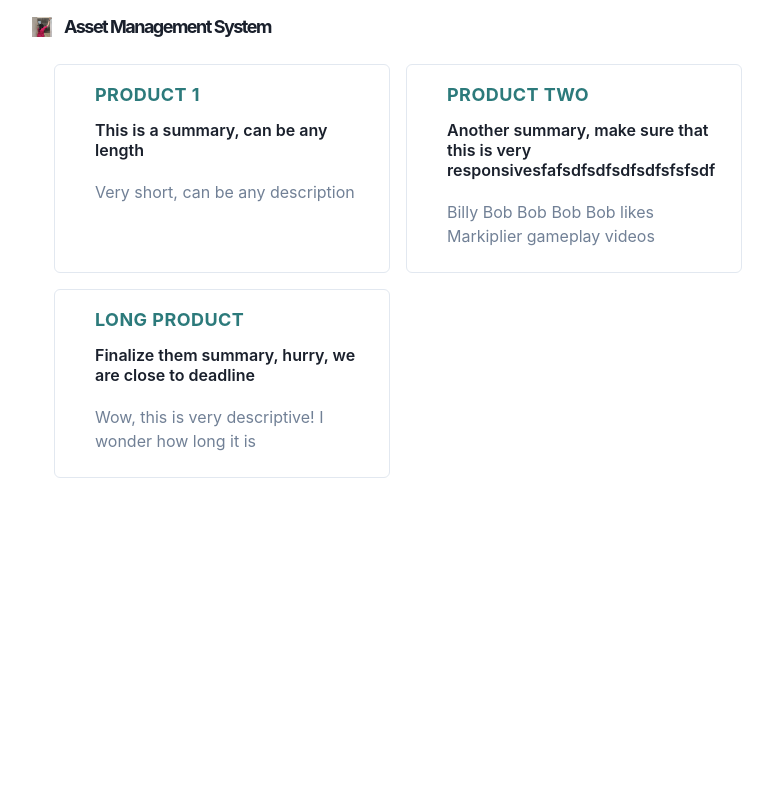
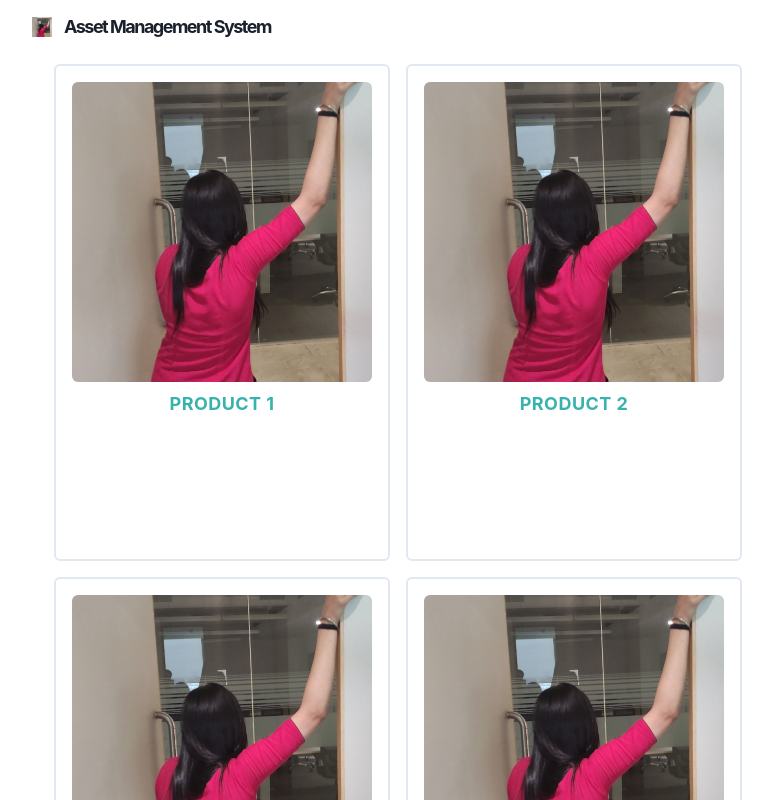
Before and after one commit to Sahajpal/AssestManagementSystem, a Next.js app: page / in a window 1280 px wide. Shown: the top 800 px of the page, without its empty margins (242-1015 px from the left). Built offline with nearby package versions, Linux system fonts and the light colour scheme.

Commit message:
fix: Assest Card Styling

```diff
--- a/components/cards.js
+++ b/components/cards.js
@@ -14,25 +14,25 @@ function Card(props) {
   return (
     <LinkBox
       p={4}
-      display={{ md: 'flex' }}
+      display="inline-block"
       maxWidth="32rem"
-      borderWidth={1}
+      borderWidth={2}
       margin={2}
       rounded="md"
     >
       <AspectRatio ratio={1 / 1}>
         <Image
-          maxWidth="200px"
           margin="auto"
           src="images/Logo.jpeg"
-          alt="Woman paying for a purchase"
+          alt="Woman's Swag"
+          rounded="md"
         />
       </AspectRatio>
+
       <Stack
         align={{ base: 'center', md: 'stretch' }}
-        textAlign={{ base: 'center', md: 'left' }}
+        textAlign={{ base: 'center' }}
         mt={{ base: 4, md: 0 }}
-        ml={{ md: 6 }}
       >
         <LinkOverlay
           href="#"
@@ -40,22 +40,32 @@ function Card(props) {
           textTransform="uppercase"
           fontSize="lg"
           letterSpacing="wide"
-          color="teal.600"
+          color="teal.400"
+          my={2}
         >
           {product}
-        </LinkOverlay>
           <Text
-          my={1}
+            mx={5}
+            mt={2}
             display="block"
             fontSize="md"
+            color="whiteAlpha.900"
+            textAlign="left"
             lineHeight="normal"
             fontWeight="semibold"
           >
             {summary}
           </Text>
-        <Text my={2} color="gray.500">
+          <Text
+            mx={5}
+            my={5}
+            textAlign="left"
+            color="whiteAlpha.700"
+            fontSize="x-small"
+          >
             {longLine}
           </Text>
+        </LinkOverlay>
       </Stack>
     </LinkBox>
   )
--- a/pages/index.js
+++ b/pages/index.js
@@ -1,36 +1,53 @@
-import React from "react";
-import { ChakraProvider, SimpleGrid, Container } from "@chakra-ui/react";
-import Card from "../components/cards";
+import React from 'react'
+import { ChakraProvider, SimpleGrid, Container } from '@chakra-ui/react'
+import Card from '../components/cards'
 
 function Cards() {
   const dataList = [
     {
-      id: "1",
-      product: "Product 1",
-      summary: "This is a summary, can be any length",
-      longLine: "Very short, can be any description"
+      id: '1',
+      product: 'Product 1',
+      summary: 'This is a summary, can be any length',
+      longLine: 'Wow, this is very descriptive! I wonder how long it is'
     },
     {
-      id: "2",
-      product: "Product Two",
-      summary:
-        "Another summary, make sure that this is very responsivesfafsdfsdfsdfsdfsfsfsdf",
-      longLine: "Billy Bob Bob Bob Bob likes Markiplier gameplay videos"
+      id: '2',
+      product: 'Product 2',
+      summary: 'This is a summary, can be any length',
+      longLine: 'Wow, this is very descriptive! I wonder how long it is'
     },
     {
-      id: "3",
-      product: "Long Product",
-      summary: "Finalize them summary, hurry, we are close to deadline",
-      longLine: "Wow, this is very descriptive! I wonder how long it is"
+      id: '3',
+      product: 'Product 3',
+      summary: 'This is a summary, can be any length',
+      longLine: 'Wow, this is very descriptive! I wonder how long it is'
+    },
+    {
+      id: '4',
+      product: 'Product 4',
+      summary: 'This is a summary, can be any length',
+      longLine: 'Wow, this is very descriptive! I wonder how long it is'
+    },
+    {
+      id: '5',
+      product: 'Product 5',
+      summary: 'This is a summary, can be any length',
+      longLine: 'Wow, this is very descriptive! I wonder how long it is'
+    },
+    {
+      id: '6',
+      product: 'Product 6',
+      summary: 'This is a summary, can be any length',
+      longLine: 'Wow, this is very descriptive! I wonder how long it is'
     }
-  ];
+  ]
 
   return (
     <ChakraProvider>
       <Container maxW="80rem" centerContent>
         <SimpleGrid columns={[1, 2, 1, 2]}>
           {dataList.map(function (data) {
-            const { id, product, summary, longLine } = data;
+            const { id, product, summary, longLine } = data
             return (
               <Card
                 key={id}
@@ -38,12 +55,12 @@ function Cards() {
                 summary={summary}
                 longLine={longLine}
               />
-            );
+            )
           })}
         </SimpleGrid>
       </Container>
     </ChakraProvider>
-  );
+  )
 }
 
 export default Cards
```
Lines whose indentation alone changed are shown as unchanged.
